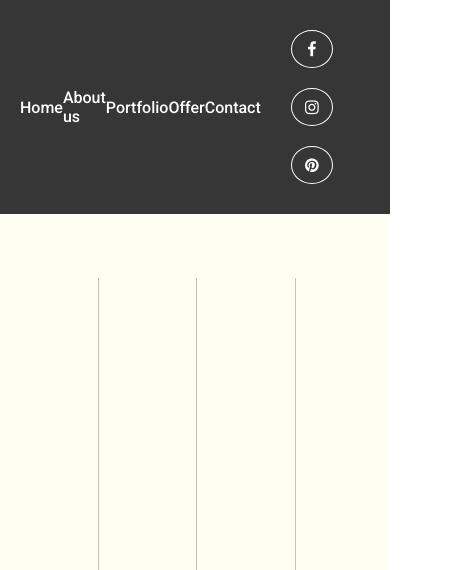
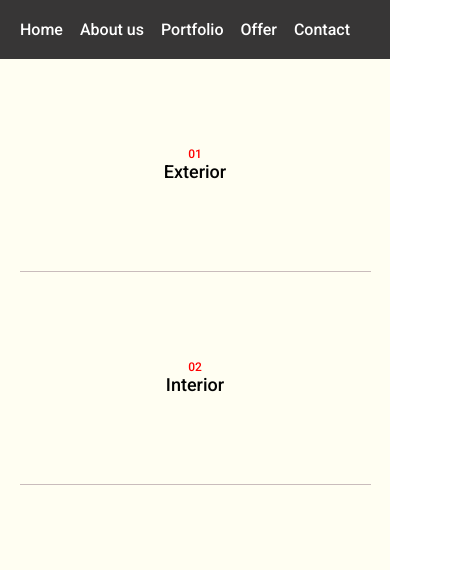
Before and after one commit to MrGummibear/GruppenArbeit, a plain HTML site: page index.html in a window 390 px wide. Shown: the top 570 px of the page, 449 px wide, since content can reach past the window. Drawn offline with Linux system fonts and the light colour scheme.

Commit message:
responsive

```diff
--- a/index.html
+++ b/index.html
@@ -19,7 +19,7 @@
             <li><a href=""></a>Offer</li>
             <li><a href=""></a>Contact</li>
         </ul>
-        <div>
+        <div class="cont">
             <a href="#" class="fa fa-facebook"></a>
             <a href="#" class="fa fa-instagram"></a>
             <a href="#" class="fa fa-pinterest"></a>
--- a/style.css
+++ b/style.css
@@ -67,3 +67,27 @@ section div{
     align-items: center;
     flex-direction: column;
 }
+
+@media (max-width: 1180px){
+    .black{
+        font-size: 30px;
+    }
+
+}
+@media (max-width: 700px){
+    .black{
+        font-size: 18px;
+    }
+    .cont{
+        display: none;
+    }
+    section{
+        flex-direction: column;
+    }
+    div.border{
+        border-bottom: 1px solid rgb(201, 188, 188);
+        border-right: 0px;
+    }
+    section div{
+        width: 90%;
+    }
```
